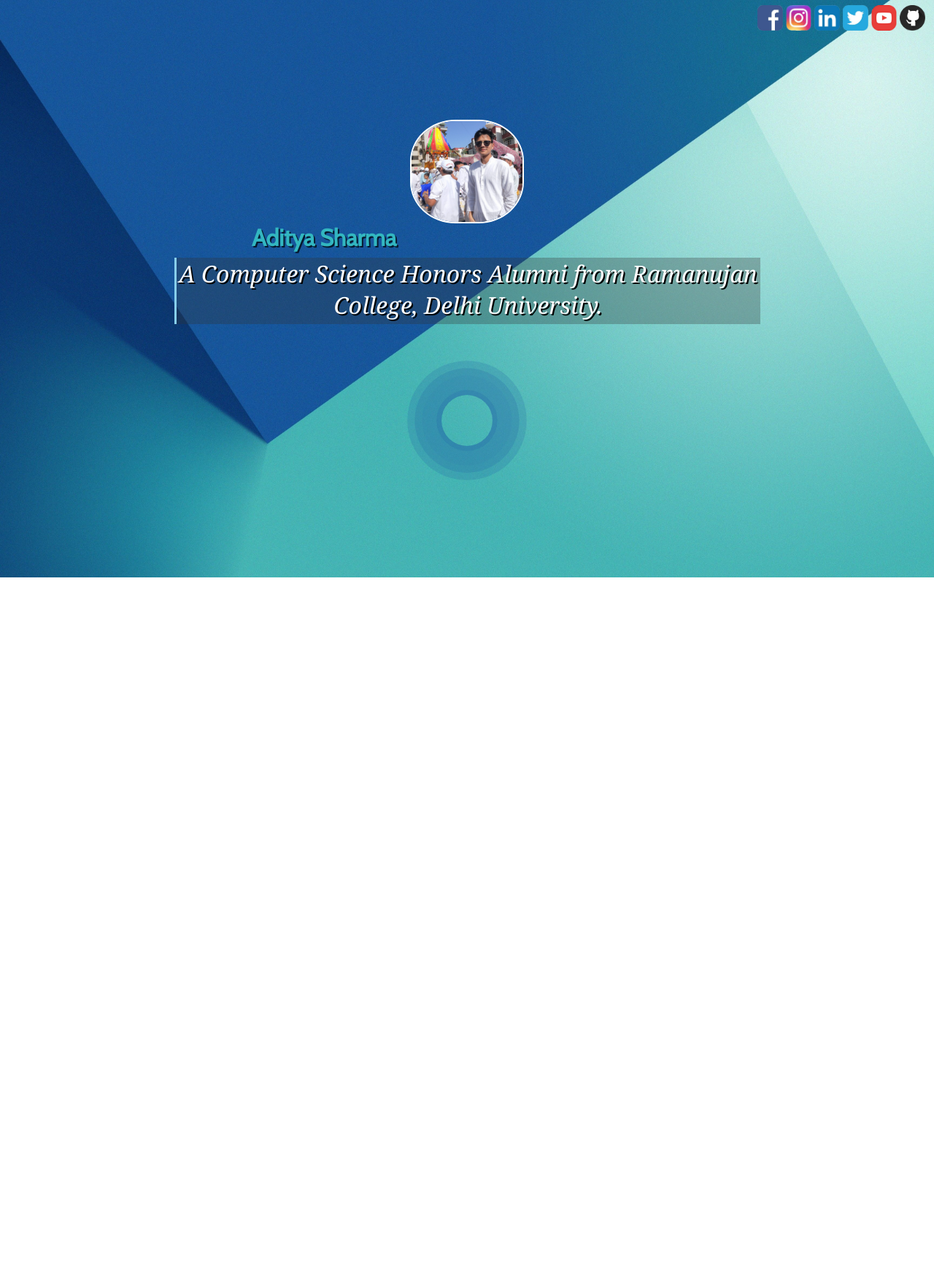
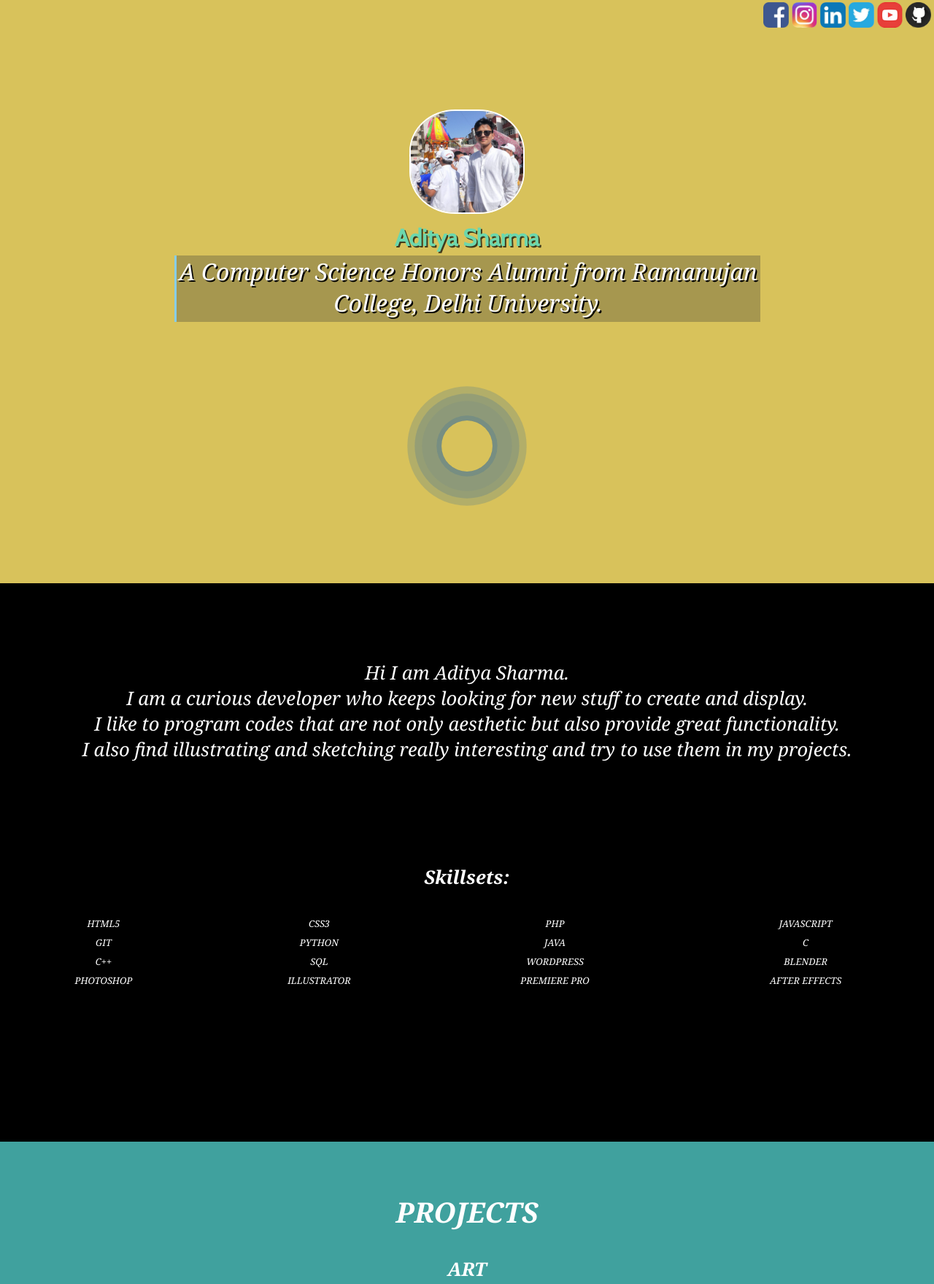
Before and after one commit to adi1icious/Portfolio, a plain HTML site: page index.html in a window 1280 px wide. Shown: the part 9-1768 px from the top of the page at 73% size. Before the commit the page ends 800 px from the top, so only its background shows below. Drawn offline with nearby package versions, Linux system fonts and the light colour scheme.

Commit message:
Add files via upload

```diff
--- a/index.html
+++ b/index.html
@@ -5,25 +5,26 @@
 	<meta name="description" content="This is my Portfolio Website">
 	<meta name="author" content="Aditya Sharma">
 	<meta name="viewport" content="width=device-width, initial-scale=1.0">
-	<link rel="stylesheet" type="text/css" href="style.css">
+	<link rel="stylesheet" href="style.css">
 	<link rel="stylesheet" href="https://fonts.googleapis.com/css?family=Cabin">
 	<title>Aditya's Website</title>
 </head>
-<style type="text/css">
+<style>
 
 body{
-	/*background-color:#719D06;*/
-	background-image: url("Material_Background.jpg");
-	background-attachment: fixed;
-	background-repeat: no-repeat;
-	background-size: cover;
-	position: relative;
+	background-color:#D8C25B;
+	/*background-image: url("Material_Background.jpg");*/
+	/*background-attachment: fixed;
+	background-repeat: no-repeat;*/
+	/*background-size: cover;
+	position: relative;*/
 }
 
 </style>
 <!-- MAIN BODY OF THE PAGE STARTS FORM HERE -->
 
 <body>
+
 	<ul id="mediaList">
 		<li class="media"><a href="https://github.com/adi1icious" class="Light"><img src="Logos/Github_Logo.png" alt="Github" height="35px" title="Github"></a></li>
 		<li class="media"><a href="https://www.youtube.com/c/Adi1iciousYT" class="Light"><img src="Logos/Youtube_Logo.png" alt="Youtube" height="35px" title="Youtube"></a></li>
@@ -31,13 +32,79 @@ body{
 		<li class="media"><a href="https://www.linkedin.com/in/aditya-sharma-7504a6154/" class="Light"><img src="Logos/Linkedin_Logo.png" alt="Linkedin" height="35px" title="Linkedin"></a></li>
 		<li class="media"><a href="https://www.instagram.com/adi1icious/" class="Light"><img src="Logos/Instagram_Logo.png" alt="Instagram" height="35px" title="Instagram"></a></li>
 		<li class="media"><a href="https://www.facebook.com/adityasharma028/" class="Light"><img src="Logos/Facebook_Logo.png" alt="Facebook" height="35px" title="Facebook"></a></li>
-</ul><br>
+	</ul>
+<br>
 	<img id="Front" src="images/Front.jpg">
-	<h1>Aditya Sharma</h1>
-	<p class="customtext">A Computer Science Honors Alumni from Ramanujan College, Delhi University.</p>
+	<h1 class="head">Aditya Sharma</h1>
+	<p class="customtext bio">A Computer Science Honors Alumni from Ramanujan College, Delhi University.</p>
 <div class="box"></div>
-	<!--<div id="div1">
-		Hi I am Aditya Sharma.
-	</div>-->
+<br><br><br><br><br><br><br><br><br><br><br><br><br><br><br><br>
+<div class="start">
+	<br><br><br>
+	<p>Hi I am Aditya Sharma.</p>
+	<p>I am a curious developer who keeps looking for new stuff to create and display.</p>
+	<p>I like to program codes that are not only aesthetic but also provide great functionality.</p>
+	<p>I also find illustrating and sketching really interesting and try to use them in my projects.</p>
+	<br><br><br><br>
+	<p><b>Skillsets:</b></p>
+	<br>
+	<table style="width:100%; font-size: 1vw">
+		<tr>
+			<td>HTML5</td>
+			<td>CSS3</td>
+			<td>PHP</td>
+			<td>JAVASCRIPT</td>
+		</tr>
+		<tr></tr><tr></tr><tr></tr>
+		<tr>
+			<td>GIT</td>
+			<td>PYTHON</td>
+			<td>JAVA</td>
+			<td>C</td>
+		</tr>
+		<tr></tr><tr></tr><tr></tr>
+		<tr>
+			<td>C++</td>
+			<td>SQL</td>
+			<td>WORDPRESS</td>
+			<td>BLENDER</td>
+		</tr>
+		<tr></tr><tr></tr><tr></tr>
+		<tr>
+			<td>PHOTOSHOP</td>
+			<td>ILLUSTRATOR</td>
+			<td>PREMIERE PRO</td>
+			<td>AFTER EFFECTS</td>
+		</tr>
+	</table>
+	<br><br><br>
+	<br><br><br>
+</div>
+
+<div class="project">
+	<br><br>
+	<h2>PROJECTS</h2>
+	<br>
+	<p><b>ART</b></p>
+	<img style="margin: 2%" src="images/Inktober_1.png" alt="Koi Fishes" width="auto" height="300">
+	<img style="margin: 2%" src="images/Inktober_2.png" alt="Lord Buddha" width="auto" height="300">
+    <img style="margin: 2%" src="images/Inktober_3.png" alt="Kratos" width="auto" height="300">
+    <br>
+    <img style="margin: 2%" src="images/Inktober_4.png" alt="Mountains" width="auto" height="300">
+    <img style="margin: 2%" src="images/kakashi.png" alt="kakashi" width="auto" height="300">
+    <img style="margin: 2%" src="images/Lady_sketch.png" alt="Lady in Hijab" width="auto" height="300">
+    <br>
+</div>
+<div class="contact">
+	<br><br>
+	<p>CONTACT</p>
+	<br><br>
+	<div style="font-size: 1.2vw">
+	<p> Write me a mail at <a href = "mailto: ankitcatalyst94@gmail.com.com">Ankitcatalyst94@gmail.com</a><p>
+	<p> or send me a ping via one of my social medias on top right!<p>
+	</div>
+	<br><br>
+	<p style="font-size: 1vw">Hope You have a good day/ night. ❤</p>
+</div>
 </body>
 </html>
--- a/style.css
+++ b/style.css
@@ -1,20 +1,14 @@
-<style type="text/css">
-body{
-  /*background-color:#719D06;*/
-  background-image: url("Material_Background.jpg");
-  background-attachment: fixed;
-  background-repeat: no-repeat;
-  background-size: cover;
-  position: relative;
+*{
+	margin: 0;
+    padding: 0;
 }
-
 /*TO LIGHTEN ANY ELEMENT WHEN HOVERED OVER IT*/
 .Light:hover{
 	opacity: 60%;
 }
 
 /*HEADING 1 MY NAME*/
-h1 {
+.head {
 	/*color: #85b54a;*/
 	color: #3fe0d0;
 	opacity: 0.7;
@@ -22,17 +16,17 @@ h1 {
 	/*padding-right: 32%;*/
 	font-family: Cabin, serif, sans-serif;
 	text-shadow: 2px 2px black;
-	margin-top: 0%;
-	margin-right: 31%;
+	margin-top: 1%;
+	/*margin-right: 31%;*/
 }
 
 /*PARAGRAPH WITH A SMALL INTRODUCTION*/
-p {
+.bio {
 	background:rgba(50, 50, 50, 0.3);
 	text-align:center;
 	border-left: 3px solid skyblue;
 	padding-bottom: 5px;
-	margin-top: -13px;
+	margin-top: 5px;
 	margin-left: auto;
 	margin-right: auto;
 	overflow: auto;
@@ -48,6 +42,33 @@ p {
 	max-width: 800px;
 }
 
+.start{
+	color:white;
+	font-family: georgia, serif, sans-serif;
+	font-style: italic;
+	font-size: 2vw;
+	background-color: black;
+    text-align: center;
+}
+
+.project{
+	color:white;
+	font-family: georgia, serif, sans-serif;
+	font-style: italic;
+	font-size: 2vw;
+	background-color: #40A19E;
+    text-align: center;
+}
+
+.contact{
+	color:white;
+	font-family: georgia, serif, sans-serif;
+	font-style: italic;
+	font-size: 2vw;
+	background-color: black;
+    text-align: center;
+}
+
 /*For the Icon List*/
 #mediaList{
 	position: sticky;
@@ -59,7 +80,6 @@ p {
 	display: inline;
 	float: right;
 	padding-right: 4px;
-	/*background-color: red;*/
 }
 
 /*For the Front Image*/
@@ -73,6 +93,7 @@ p {
   	margin-top: 11%;
 }
 
+/*For the small animation in the front*/
 @keyframes anim{
 	0%{
 		box-shadow: 0 0 0 0px rgba(34, 94, 164, 0.2);
@@ -106,10 +127,9 @@ p {
 
 /*For the front Page animation*/
 .box{
-	/*background-color: red;*/
-	/*cursor: pointer;*/
-	position: absolute;
-	top: 130%;
+	cursor: pointer;
+	position: relative;
+	top: 170px;
 	left: 50%;
 	transform: translate(-50%,-50%);
 	width: 70px;
@@ -118,11 +138,4 @@ p {
 	animation: anim 3s infinite linear;
 }
 
-/**/
-#div1{
-	background-image: url(Mountain_Background.jpg);
-	/*position: relative;*/
-	width: auto;
-}
-
 </style>
```
Lines whose indentation alone changed are shown as unchanged.
